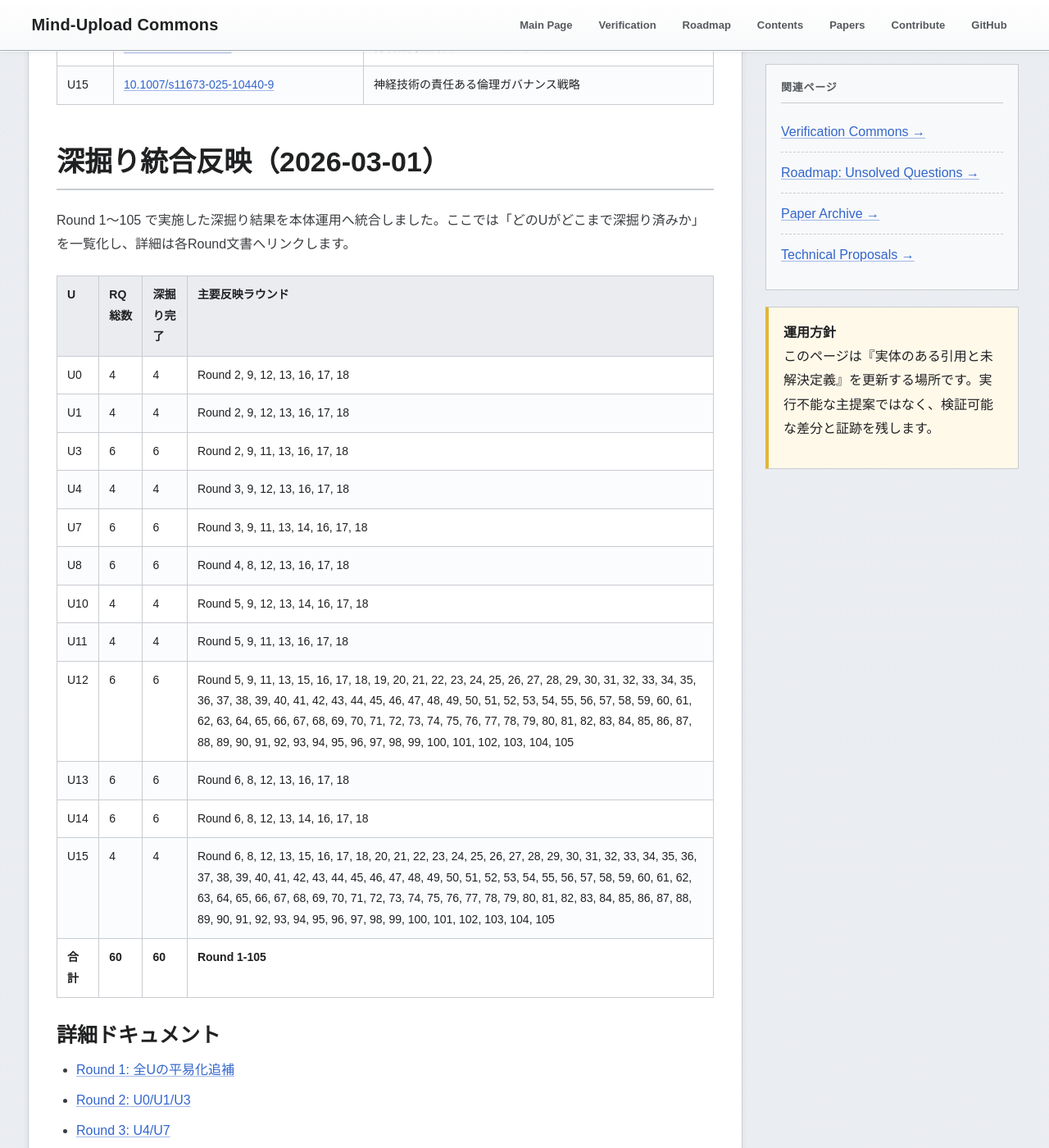
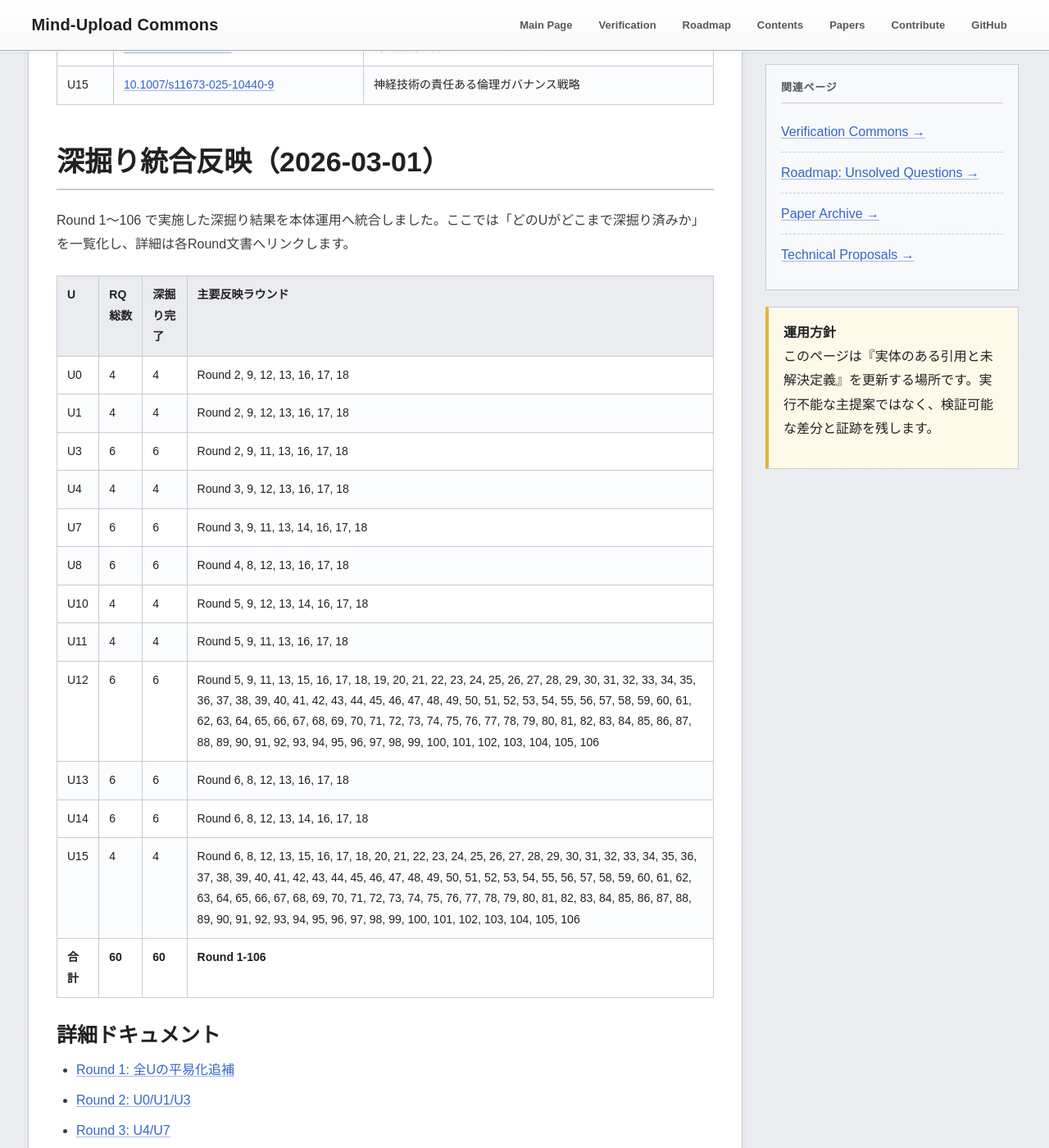
Before and after one commit to yasufumi-nakata/eegflow, a Jekyll site: the page built from research_harvest_50.md, in a window 1280 px wide and 1400 px high, scrolled down 6243 px. Shown: the whole window at 82% size. Built offline with Jekyll 4.4.1, drawn with Linux system fonts in a browser that asks for light colours; some of the changed text lies outside the part shown.

Commit message:
Add Round 106 follow-up reconnect stability confirmation and remonitor gate

```diff
--- a/research_harvest_50.md
+++ b/research_harvest_50.md
@@ -156,7 +156,7 @@
 <section class="section" id="deepening-integration-20260301">
 <h2 class="section-title">深掘り統合反映（2026-03-01）</h2>
 <p>
-Round 1〜105 で実施した深掘り結果を本体運用へ統合しました。ここでは「どのUがどこまで深掘り済みか」を一覧化し、詳細は各Round文書へリンクします。
+Round 1〜106 で実施した深掘り結果を本体運用へ統合しました。ここでは「どのUがどこまで深掘り済みか」を一覧化し、詳細は各Round文書へリンクします。
 </p>
 <table class="data-table">
 <thead><tr><th>U</th><th>RQ総数</th><th>深掘り完了</th><th>主要反映ラウンド</th></tr></thead><tbody>
@@ -168,11 +168,11 @@
 <tr><td>U8</td><td>6</td><td>6</td><td>Round 4, 8, 12, 13, 16, 17, 18</td></tr>
 <tr><td>U10</td><td>4</td><td>4</td><td>Round 5, 9, 12, 13, 14, 16, 17, 18</td></tr>
 <tr><td>U11</td><td>4</td><td>4</td><td>Round 5, 9, 11, 13, 16, 17, 18</td></tr>
-<tr><td>U12</td><td>6</td><td>6</td><td>Round 5, 9, 11, 13, 15, 16, 17, 18, 19, 20, 21, 22, 23, 24, 25, 26, 27, 28, 29, 30, 31, 32, 33, 34, 35, 36, 37, 38, 39, 40, 41, 42, 43, 44, 45, 46, 47, 48, 49, 50, 51, 52, 53, 54, 55, 56, 57, 58, 59, 60, 61, 62, 63, 64, 65, 66, 67, 68, 69, 70, 71, 72, 73, 74, 75, 76, 77, 78, 79, 80, 81, 82, 83, 84, 85, 86, 87, 88, 89, 90, 91, 92, 93, 94, 95, 96, 97, 98, 99, 100, 101, 102, 103, 104, 105</td></tr>
+<tr><td>U12</td><td>6</td><td>6</td><td>Round 5, 9, 11, 13, 15, 16, 17, 18, 19, 20, 21, 22, 23, 24, 25, 26, 27, 28, 29, 30, 31, 32, 33, 34, 35, 36, 37, 38, 39, 40, 41, 42, 43, 44, 45, 46, 47, 48, 49, 50, 51, 52, 53, 54, 55, 56, 57, 58, 59, 60, 61, 62, 63, 64, 65, 66, 67, 68, 69, 70, 71, 72, 73, 74, 75, 76, 77, 78, 79, 80, 81, 82, 83, 84, 85, 86, 87, 88, 89, 90, 91, 92, 93, 94, 95, 96, 97, 98, 99, 100, 101, 102, 103, 104, 105, 106</td></tr>
 <tr><td>U13</td><td>6</td><td>6</td><td>Round 6, 8, 12, 13, 16, 17, 18</td></tr>
 <tr><td>U14</td><td>6</td><td>6</td><td>Round 6, 8, 12, 13, 14, 16, 17, 18</td></tr>
-<tr><td>U15</td><td>4</td><td>4</td><td>Round 6, 8, 12, 13, 15, 16, 17, 18, 20, 21, 22, 23, 24, 25, 26, 27, 28, 29, 30, 31, 32, 33, 34, 35, 36, 37, 38, 39, 40, 41, 42, 43, 44, 45, 46, 47, 48, 49, 50, 51, 52, 53, 54, 55, 56, 57, 58, 59, 60, 61, 62, 63, 64, 65, 66, 67, 68, 69, 70, 71, 72, 73, 74, 75, 76, 77, 78, 79, 80, 81, 82, 83, 84, 85, 86, 87, 88, 89, 90, 91, 92, 93, 94, 95, 96, 97, 98, 99, 100, 101, 102, 103, 104, 105</td></tr>
-<tr><td><strong>合計</strong></td><td><strong>60</strong></td><td><strong>60</strong></td><td><strong>Round 1-105</strong></td></tr>
+<tr><td>U15</td><td>4</td><td>4</td><td>Round 6, 8, 12, 13, 15, 16, 17, 18, 20, 21, 22, 23, 24, 25, 26, 27, 28, 29, 30, 31, 32, 33, 34, 35, 36, 37, 38, 39, 40, 41, 42, 43, 44, 45, 46, 47, 48, 49, 50, 51, 52, 53, 54, 55, 56, 57, 58, 59, 60, 61, 62, 63, 64, 65, 66, 67, 68, 69, 70, 71, 72, 73, 74, 75, 76, 77, 78, 79, 80, 81, 82, 83, 84, 85, 86, 87, 88, 89, 90, 91, 92, 93, 94, 95, 96, 97, 98, 99, 100, 101, 102, 103, 104, 105, 106</td></tr>
+<tr><td><strong>合計</strong></td><td><strong>60</strong></td><td><strong>60</strong></td><td><strong>Round 1-106</strong></td></tr>
 </tbody></table>
 
 <h3>詳細ドキュメント</h3>
@@ -282,6 +282,7 @@
 <li><a href="research_deepening_round103_2026-03-01.html">Round 103: フォローアップ再接続フォローアップ再接続フォローアップ再評価フォローアップ台帳とフォローアップ再接続フォローアップ再接続フォローアップ監視再同期フォローアップゲート固定</a></li>
 <li><a href="research_deepening_round104_2026-03-01.html">Round 104: フォローアップ再接続フォローアップ再接続フォローアップ再評価フォローアップ結果台帳とフォローアップ再接続フォローアップ再接続フォローアップ監視再同期フォローアップ再接続ゲート固定</a></li>
 <li><a href="research_deepening_round105_2026-03-01.html">Round 105: フォローアップ再接続フォローアップ再接続フォローアップ再評価フォローアップ再接続結果台帳とフォローアップ再接続フォローアップ再接続フォローアップ監視再同期フォローアップ維持ゲート固定</a></li>
+<li><a href="research_deepening_round106_2026-03-01.html">Round 106: フォローアップ再接続フォローアップ再接続フォローアップ再評価フォローアップ安定化確認台帳とフォローアップ再接続フォローアップ再接続フォローアップ再接続フォローアップ再監視ゲート固定</a></li>
 </ul>
 
 <h3>整合性監査（証跡）</h3>
@@ -913,6 +914,12 @@
 <a href="automation/rq_regulation_reentry_followup_reconnect_followup_reconnect_followup_watch_resync_followup_stability_gate_round105_2026-03-01.csv" target="_blank">rq_regulation_reentry_followup_reconnect_followup_reconnect_followup_watch_resync_followup_stability_gate_round105_2026-03-01.csv</a>（問い別フォローアップ再接続フォローアップ再接続フォローアップ監視再同期フォローアップ維持ゲート）
 に記録しています。
 </p>
+<p class="small">
+Round 106 のフォローアップ再接続フォローアップ再接続フォローアップ再評価フォローアップ安定化確認台帳とフォローアップ再接続フォローアップ再接続フォローアップ再接続フォローアップ再監視ゲート固定は
+<a href="automation/rq_regulation_reentry_followup_reconnect_followup_reconnect_followup_reevaluation_followup_stability_confirmation_ledger_round106_2026-03-01.csv" target="_blank">rq_regulation_reentry_followup_reconnect_followup_reconnect_followup_reevaluation_followup_stability_confirmation_ledger_round106_2026-03-01.csv</a>（問い別フォローアップ再接続フォローアップ再接続フォローアップ再評価フォローアップ安定化確認台帳）と
+<a href="automation/rq_regulation_reentry_followup_reconnect_followup_reconnect_followup_reconnect_followup_remonitor_gate_round106_2026-03-01.csv" target="_blank">rq_regulation_reentry_followup_reconnect_followup_reconnect_followup_reconnect_followup_remonitor_gate_round106_2026-03-01.csv</a>（問い別フォローアップ再接続フォローアップ再接続フォローアップ再接続フォローアップ再監視ゲート）
+に記録しています。
+</p>
 </section>
 
 <section class="section" id="u0">
```
Also changed, not shown: automation/rq_regulation_reentry_followup_reconnect_followup_reconnect_followup_reconnect_followup_remonitor_gate_round106_2026-03-01.csv (added, +11 -0 lines), automation/rq_regulation_reentry_followup_reconnect_followup_reconnect_followup_reevaluation_followup_stability_confirmation_ledger_round106_2026-03-01.csv (added, +11 -0 lines), research_deepening_continue_guide_2026-03-01.md (+5 -2 lines), research_deepening_round106_2026-03-01.md (added, +64 -0 lines).
